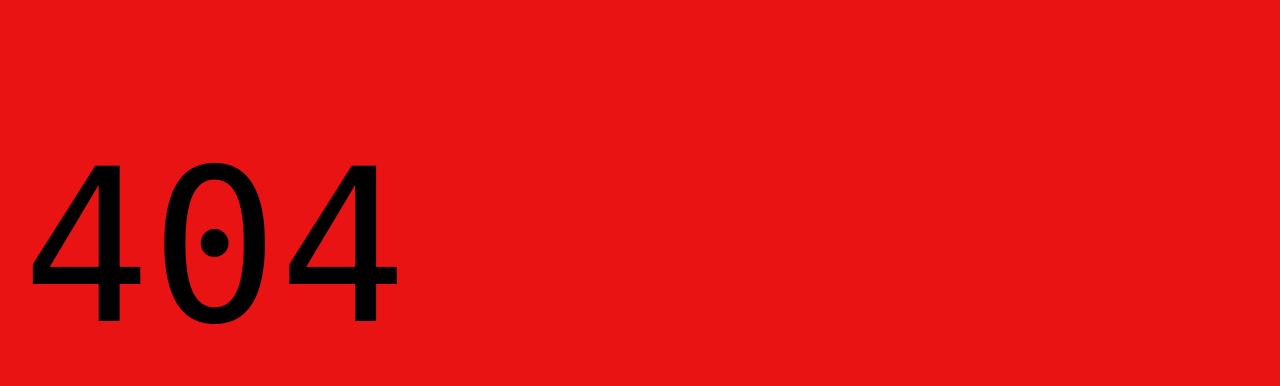
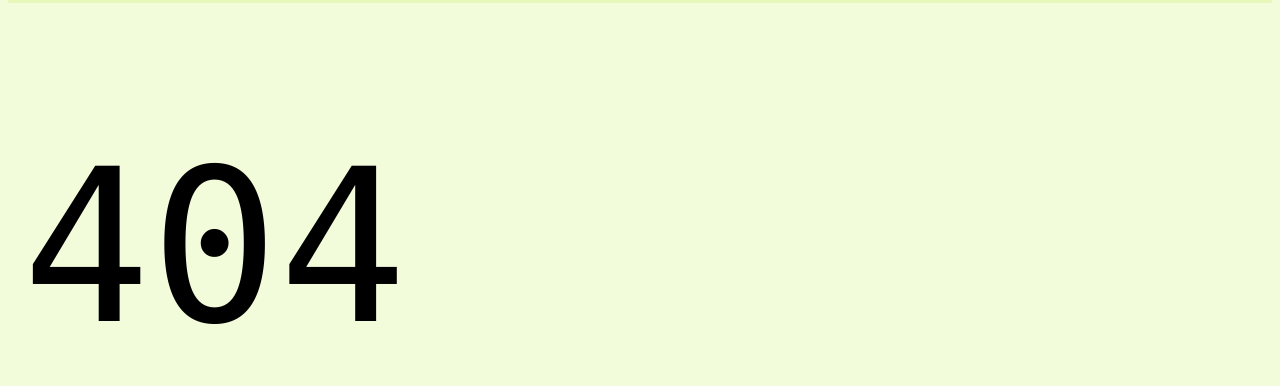
Before and after one commit to Chaya-SK/my-website, a website with bundled scripts: page 404.html in a window 1280 px wide. Shown: the part 61-447 px from the top of the page. Built offline with nearby package versions, Linux system fonts and the light colour scheme; files whose address does not match are found by name.

Commit message:
Committing change with new colour Test1

```diff
--- a/styles/styles.css
+++ b/styles/styles.css
@@ -14,7 +14,7 @@
   /* colors */
   --link-color: #035fe6;
   --link-hover-color: #136ff6;
-  --background-color: #ea1313;
+  --background-color: #adea1327;
   --overlay-background-color: #eee;
   --highlight-background-color: #ccc;
   --text-color: #000;
```
